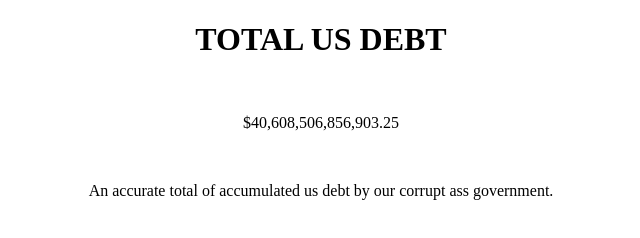
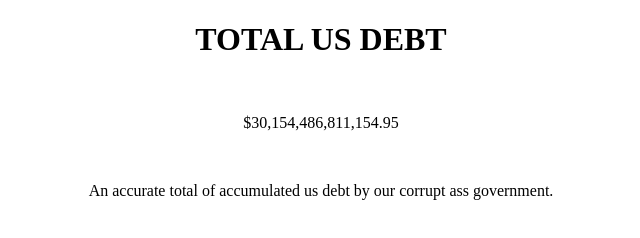
Before and after one commit to alecdavisCOM/hyropyro, a plain HTML site: page debt/index.html in a window 1280 px wide. Shown: the full height of the page, 319-959 px from the left. Drawn offline with Linux system fonts and the light colour scheme.

Commit message:
Update index.html

```diff
--- a/debt/index.html
+++ b/debt/index.html
@@ -8,7 +8,7 @@
 
 <p>&nbsp;</p>
 
-<div id="debt"><p style="text-align: center;">$40,608,506,856,903.25</p></div>
+<div id="debt"><p style="text-align: center;">$30,154,486,811,154.95</p></div>
 
 <p style="text-align: center;">&nbsp;</p>
 
```
